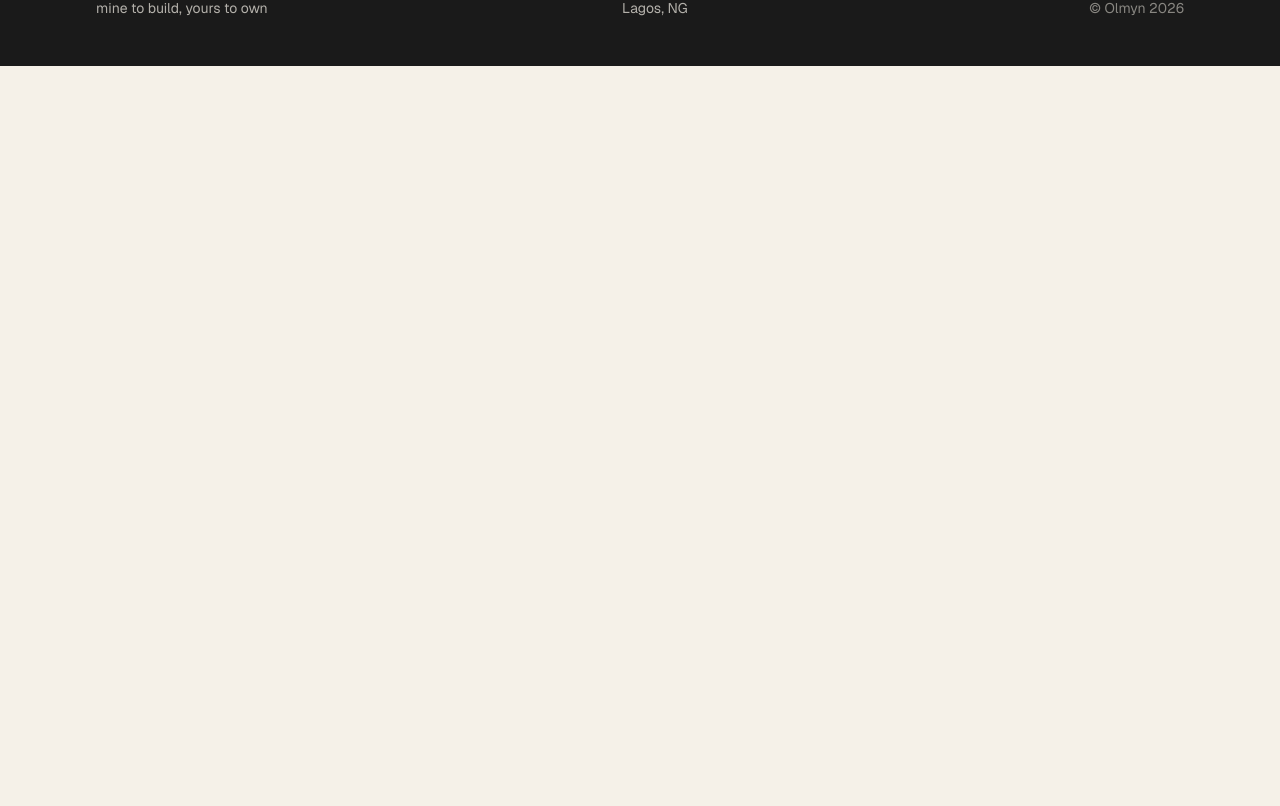
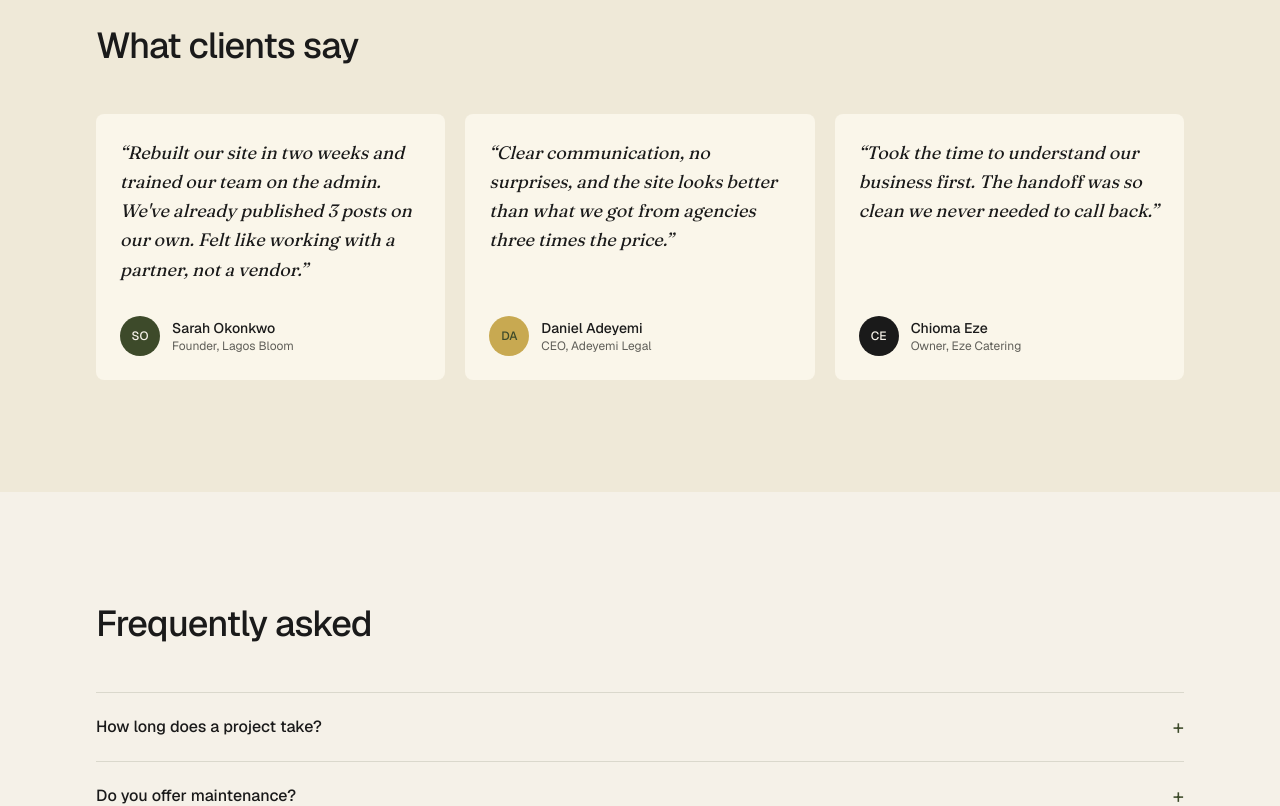
Before and after one commit to Iyanu22/olmyn, a Next.js app: page / in a window 1280 px wide. Shown: the part 3614-4420 px from the top of the page. Before the commit the page ends 3680 px from the top, so only its background shows below. Built offline with nearby package versions, Linux system fonts and the light colour scheme.

Commit message:
Refactor FAQ to single-select accordion by lifting state to parent

```diff
--- a/src/app/globals.css
+++ b/src/app/globals.css
@@ -33,6 +33,7 @@
   /* Typography — we'll wire up real fonts in the next step.
      For now, system fallbacks. */
   --font-sans: var(--font-sans), ui-sans-serif, system-ui, sans-serif;
+  --font-serif: var(--font-serif), ui-serif, Georgia, serif;
 }
 
 /* 3. Base styles — defaults that apply to the whole site */
--- a/src/app/layout.tsx
+++ b/src/app/layout.tsx
@@ -1,5 +1,5 @@
 import type { Metadata } from "next";
-import { Geist } from "next/font/google";
+import { Geist, Fraunces } from "next/font/google";
 import "./globals.css";
 import Header from "../components/layout/Header";
 import Footer from "../components/layout/Footer";
@@ -11,6 +11,13 @@ const geistSans = Geist({
   display: "swap",
 });
 
+const fraunces = Fraunces({
+  variable: "--font-serif",
+  subsets: ["latin"],
+  weight: ["400"],
+  style: ["italic"],
+  display: "swap",
+});
 
 
 export const metadata: Metadata = {
@@ -26,7 +33,7 @@ export default function RootLayout({
   return (
     <html
       lang="en"
-      className={`${geistSans.variable} h-full antialiased`}
+      className={`${geistSans.variable} ${fraunces.variable} h-full antialiased`}
     >
       <body className="min-h-full flex flex-col" suppressHydrationWarning >
         <Header />
--- a/src/app/page.tsx
+++ b/src/app/page.tsx
@@ -1,8 +1,10 @@
 import About from "../components/sections/About";
+import Faq from "../components/sections/Faq";
 import Hero from "../components/sections/Hero";
 import Process from "../components/sections/Process";
 import SelectedWork from "../components/sections/SelectedWork";
 import Services from "../components/sections/Services";
+import Testimonials from "../components/sections/Testimonials";
 
 
 export default function Home() {
@@ -13,6 +15,8 @@ export default function Home() {
           <Process />
           <Services />
           <About />
+          <Testimonials />
+          <Faq />
         </>
   );
 }
--- a/src/components/sections/About.tsx
+++ b/src/components/sections/About.tsx
@@ -7,16 +7,16 @@ export default function About() {
     <Section id="about">
       <Container>
         <div className="grid grid-cols-1 md:grid-cols-2 gap-10 md:gap-16 items-start">
-          <div className="relative aspect-[4/5] rounded-lg overflow-hidden bg-cream-soft max-w-sm">
+          <div className="relative aspect-4/5 rounded-lg overflow-hidden bg-cream-soft max-w-sm">
             <Image
               src="/olmyn-profile.jpg"
               alt="Portrait of the founder of Olmyn"
               fill
-              className="object-cover object-[center_90%] [filter:sepia(0.15)_saturate(0.9)_brightness(1.02)]"
+              className="object-cover object-[center_90%] filter:sepia(0.15)_saturate(0.9)_brightness(1.02)]"
               sizes="(max-width: 768px) 100vw, 50vw"
               priority={false}
             />
-            <div className="absolute inset-0 bg-gradient-to-t from-black/15 via-transparent to-transparent pointer-events-none" />
+            <div className="absolute inset-0 bg-linear-to-t from-black/15 via-transparent to-transparent pointer-events-none" />
           </div>
 
           <div>
--- /dev/null
+++ b/src/components/sections/Faq.tsx
@@ -0,0 +1,59 @@
+"use client";
+
+import { useState } from "react";
+import Container from "../ui/Container";
+import Section from "../ui/Section";
+import FaqItem from "../sections/FaqItem";
+
+const faqs = [
+  {
+    question: "How long does a project take?",
+    answer:
+      "It depends on scope. A simple marketing site typically takes 1–2 weeks. A standard WooCommerce store is 3–4 weeks. Web apps run 6–12 weeks depending on complexity. We'll firm up a timeline during our first call.",
+  },
+  {
+    question: "Do you offer maintenance?",
+    answer:
+      "Yes. I offer monthly maintenance plans starting at $50/month — covering updates, backups, security, and minor content changes.",
+  },
+  {
+    question: "Do you work with international clients?",
+    answer:
+      "Yes. Most of my clients are based outside Nigeria. I work in your timezone, communicate clearly, and accept international payments via Stripe, Wise, and Paystack.",
+  },
+  {
+    question: "Do I own the code and design?",
+    answer:
+      "Yes — fully. Once a project is paid for, the code, design files, hosting access, and all assets are transferred to you. No lock-in, no ongoing licenses, no strings.",
+  },
+];
+
+export default function Faq() {
+  const [openIndex, setOpenIndex] = useState<number | null>(null);
+
+  const handleToggle = (index: number) => {
+    setOpenIndex(openIndex === index ? null : index);
+  };
+
+  return (
+    <Section id="faq">
+      <Container>
+        <h2 className="text-3xl md:text-4xl font-medium tracking-tight text-foreground mb-12">
+          Frequently asked
+        </h2>
+
+        <div className="border-b border-primary/15">
+          {faqs.map((faq, index) => (
+            <FaqItem
+              key={faq.question}
+              question={faq.question}
+              answer={faq.answer}
+              isOpen={openIndex === index}
+              onToggle={() => handleToggle(index)}
+            />
+          ))}
+        </div>
+      </Container>
+    </Section>
+  );
+}
--- /dev/null
+++ b/src/components/sections/FaqItem.tsx
@@ -0,0 +1,41 @@
+type FaqItemProps = {
+  question: string;
+  answer: string;
+  isOpen: boolean;
+  onToggle: () => void;
+};
+
+export default function FaqItem({
+  question,
+  answer,
+  isOpen,
+  onToggle,
+}: FaqItemProps) {
+  return (
+    <div className="border-t border-primary/15 py-5">
+      <button
+        onClick={onToggle}
+        className="w-full flex items-center justify-between text-left group"
+        aria-expanded={isOpen}
+      >
+        <span className="text-base font-medium text-foreground">
+          {question}
+        </span>
+        <span
+          className={`text-xl text-primary transition-transform duration-200 ${
+            isOpen ? "rotate-45" : ""
+          }`}
+          aria-hidden="true"
+        >
+          +
+        </span>
+      </button>
+
+      {isOpen && (
+        <p className="mt-4 text-sm text-muted leading-relaxed max-w-2xl">
+          {answer}
+        </p>
+      )}
+    </div>
+  );
+}
--- /dev/null
+++ b/src/components/sections/Testimonials.tsx
@@ -0,0 +1,68 @@
+import Container from "../ui/Container";
+import Section from "../ui/Section";
+import Avatar from "../ui/Avatar";
+
+const testimonials = [
+  {
+    quote:
+      "Rebuilt our site in two weeks and trained our team on the admin. We've already published 3 posts on our own. Felt like working with a partner, not a vendor.",
+    name: "Sarah Okonkwo",
+    role: "Founder, Lagos Bloom",
+    initials: "SO",
+    avatarVariant: "olive" as const,
+  },
+  {
+    quote:
+      "Clear communication, no surprises, and the site looks better than what we got from agencies three times the price.",
+    name: "Daniel Adeyemi",
+    role: "CEO, Adeyemi Legal",
+    initials: "DA",
+    avatarVariant: "gold" as const,
+  },
+  {
+    quote:
+      "Took the time to understand our business first. The handoff was so clean we never needed to call back.",
+    name: "Chioma Eze",
+    role: "Owner, Eze Catering",
+    initials: "CE",
+    avatarVariant: "ink" as const,
+  },
+];
+
+export default function Testimonials() {
+  return (
+    <Section className="bg-surface">
+      <Container>
+        <h2 className="text-3xl md:text-4xl font-medium tracking-tight text-foreground mb-12">
+          What clients say
+        </h2>
+
+        <div className="grid grid-cols-1 md:grid-cols-3 gap-5">
+          {testimonials.map((testimonial) => (
+            <div
+              key={testimonial.name}
+              className="bg-card rounded-lg p-6 flex flex-col"
+            >
+              <p className="font-serif italic text-lg text-foreground leading-relaxed mb-8 flex-1">
+                &ldquo;{testimonial.quote}&rdquo;
+              </p>
+
+              <div className="flex items-center gap-3">
+                <Avatar
+                  initials={testimonial.initials}
+                  variant={testimonial.avatarVariant}
+                />
+                <div>
+                  <div className="text-sm font-medium text-foreground">
+                    {testimonial.name}
+                  </div>
+                  <div className="text-xs text-muted">{testimonial.role}</div>
+                </div>
+              </div>
+            </div>
+          ))}
+        </div>
+      </Container>
+    </Section>
+  );
+}
--- /dev/null
+++ b/src/components/ui/Avatar.tsx
@@ -0,0 +1,30 @@
+type AvatarProps = {
+  initials: string;
+  variant?: "olive" | "gold" | "ink";
+  size?: "sm" | "md";
+};
+
+const variantStyles = {
+  olive: "bg-primary text-background",
+  gold: "bg-accent text-primary",
+  ink: "bg-foreground text-background",
+};
+
+const sizeStyles = {
+  sm: "w-8 h-8 text-[11px]",
+  md: "w-10 h-10 text-xs",
+};
+
+export default function Avatar({
+  initials,
+  variant = "olive",
+  size = "md",
+}: AvatarProps) {
+  return (
+    <div
+      className={`${sizeStyles[size]} ${variantStyles[variant]} rounded-full flex items-center justify-center font-medium`}
+    >
+      {initials}
+    </div>
+  );
+}
```
